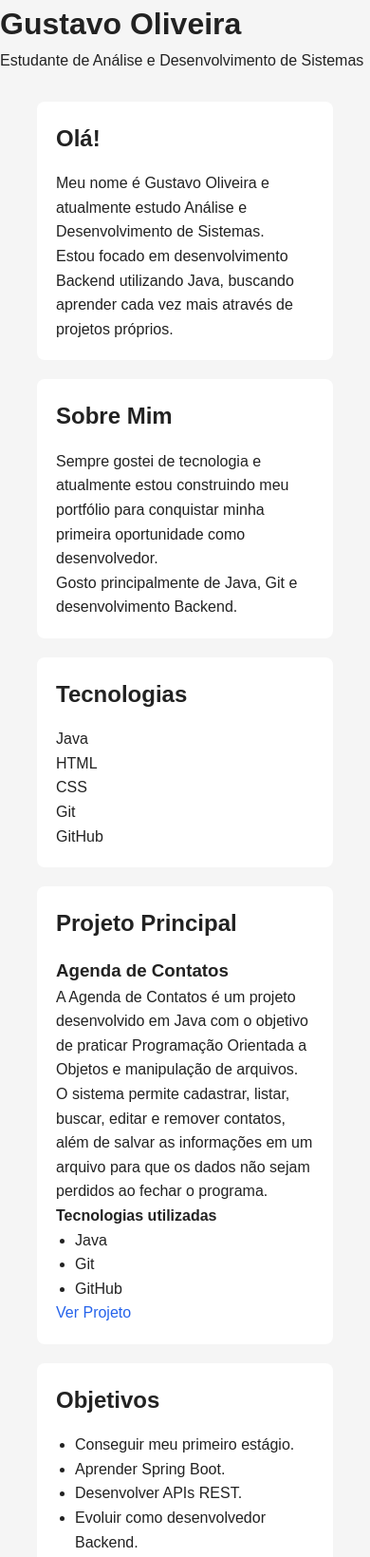
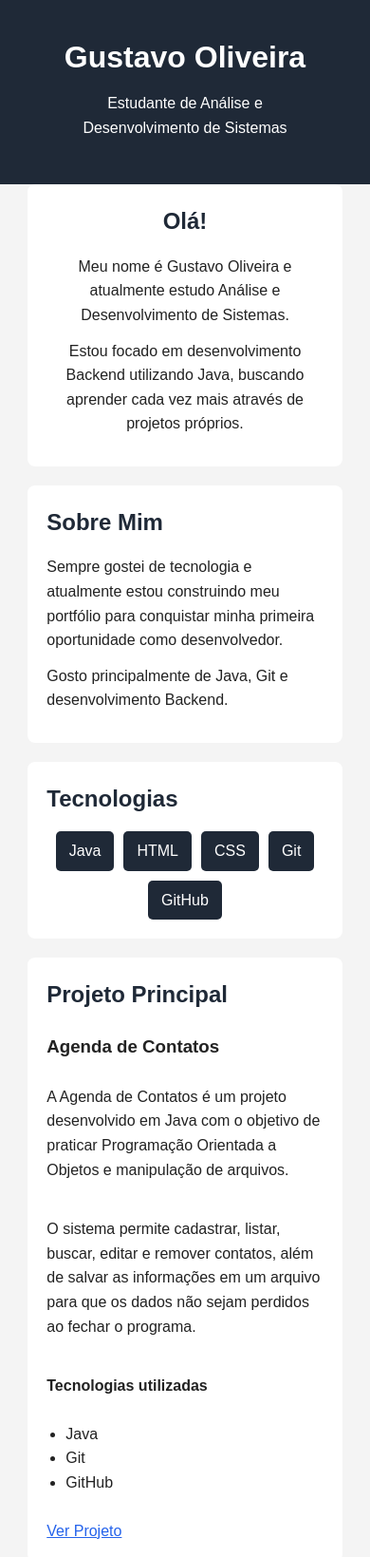
Before and after one commit to GustavoOMendonca/About-me, a plain HTML site: page index.html in a window 390 px wide. Shown: the top 1639 px of the page at 95% size. Drawn offline with Linux system fonts and the light colour scheme.

Commit message:
refactor style.css for improved layout and responsiveness

```diff
--- a/style.css
+++ b/style.css
@@ -5,51 +5,132 @@
 }
 
 body {
+    background-color: #f4f4f4;
     font-family: Arial, Helvetica, sans-serif;
-    background-color: #f5f5f5;
     color: #222;
     line-height: 1.6;
 }
 
-header {
-    display: flex;
-    justify-content: space-between;
-    align-items: center;
+.container {
+    width: 85%;
+    margin: auto;
 }
 
+
+header {
+    background-color: #1f2937;
+    color: white;
+    text-align: center;
+    padding: 35px;
+}
+
+header h1 {
+    margin-bottom: 10px;
+}
+
+
 main {
-    width: 80%;
-    max-width: 900px;
-    margin: 30px auto;
+    margin-top: 25px;
+    margin-bottom: 25px;
 }
 
 section {
-    background: white;
+    background-color: white;
+    padding: 20px;
     margin-bottom: 20px;
-    padding: 20px;
     border-radius: 8px;
 }
 
 h2 {
     margin-bottom: 15px;
+    color: #1f2937;
+}
+
+p {
+    margin-bottom: 12px;
 }
 
 ul {
     margin-left: 20px;
 }
 
-article {
+
+.apresentacao {
+    display: flex;
+    align-items: center;
+    gap: 25px;
+}
+
+.apresentacao img {
+    width: 180px;
+    border-radius: 10px;
+}
+
+.texto-apresentacao {
+    flex: 1;
+}
+
+
+.tecnologias {
+    display: flex;
+    gap: 10px;
+    flex-wrap: wrap;
     margin-top: 15px;
+}
+
+.tecnologia {
+    background-color: #1f2937;
+    color: white;
+    padding: 8px 14px;
+    border-radius: 5px;
+}
+
+
+.projeto {
+    display: flex;
+    gap: 25px;
+    margin-top: 20px;
+}
+
+.projeto img {
+    width: 300px;
+    border-radius: 8px;
+}
+
+.projeto-info {
+    flex: 1;
+}
+
+.projeto-info h3 {
+    margin-bottom: 10px;
+}
+
+.projeto-info ul {
+    margin-top: 10px;
+    margin-bottom: 20px;
+}
+
+.projeto-info a {
+    background-color: #2563eb;
+    color: white;
+    text-decoration: none;
+    padding: 10px 18px;
+    border-radius: 5px;
+    display: inline-block;
+}
+
+.projeto-info a:hover {
+    background-color: #1d4ed8;
 }
 
 a {
     color: #2563eb;
-    text-decoration: none;
 }
 
 a:hover {
     text-decoration: underline;
 }
+
 
 footer {
     background-color: #1f2937;
@@ -57,15 +138,24 @@
     text-align: center;
     padding: 20px;
 }
-.projetos {
-    display: flex;
-    justify-content: space-between;
-    gap: 20px;
+
+
+@media (max-width: 700px) {
+
+    .apresentacao {
+        flex-direction: column;
+        text-align: center;
+    }
+
+    .projeto {
+        flex-direction: column;
+    }
+
+    .projeto img {
+        width: 100%;
+    }
+
+    .tecnologias {
+        justify-content: center;
+    }
 }
-
-.projetos article {
-    flex: 1;
-    background: #f0f0f0;
-    padding: 15px;
-    border-radius: 8px;
-}
```
